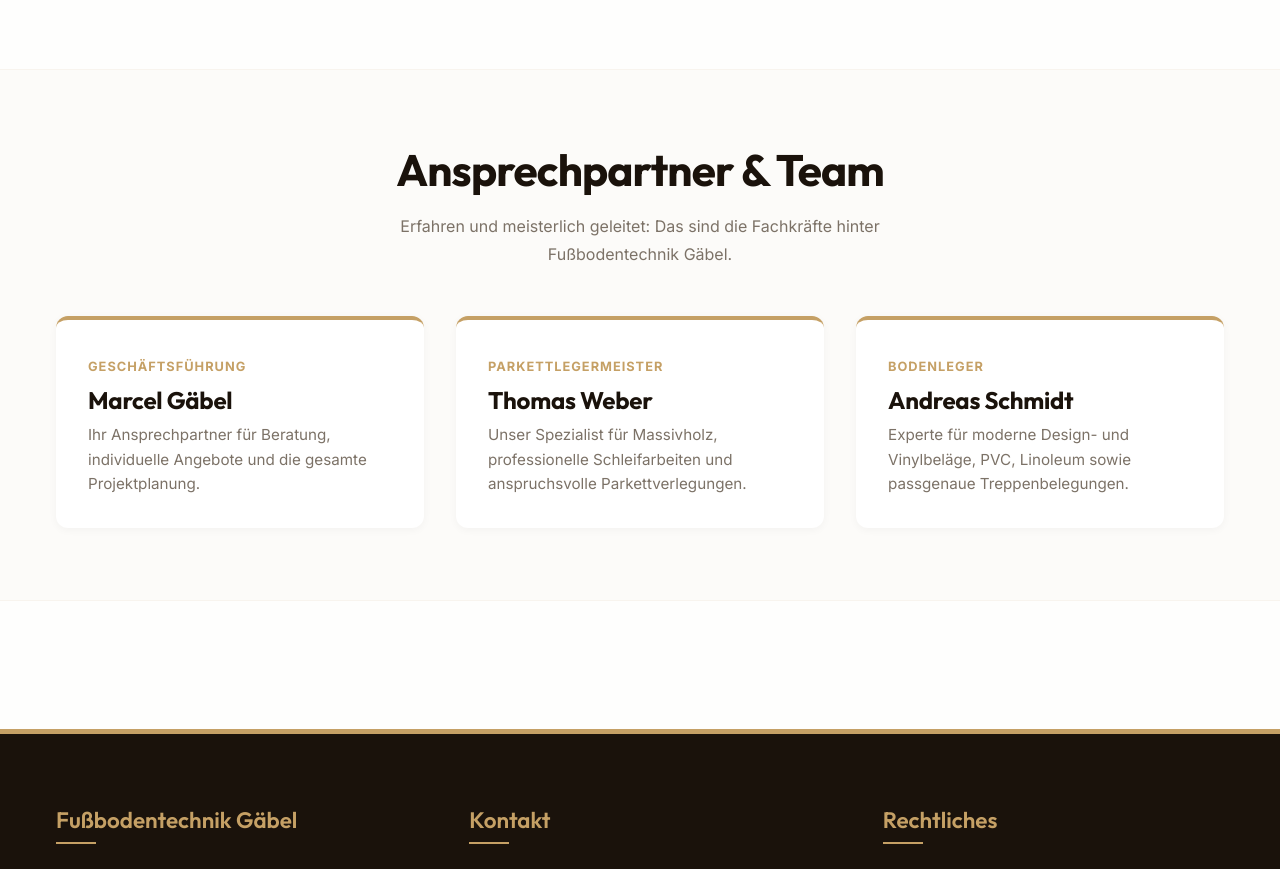
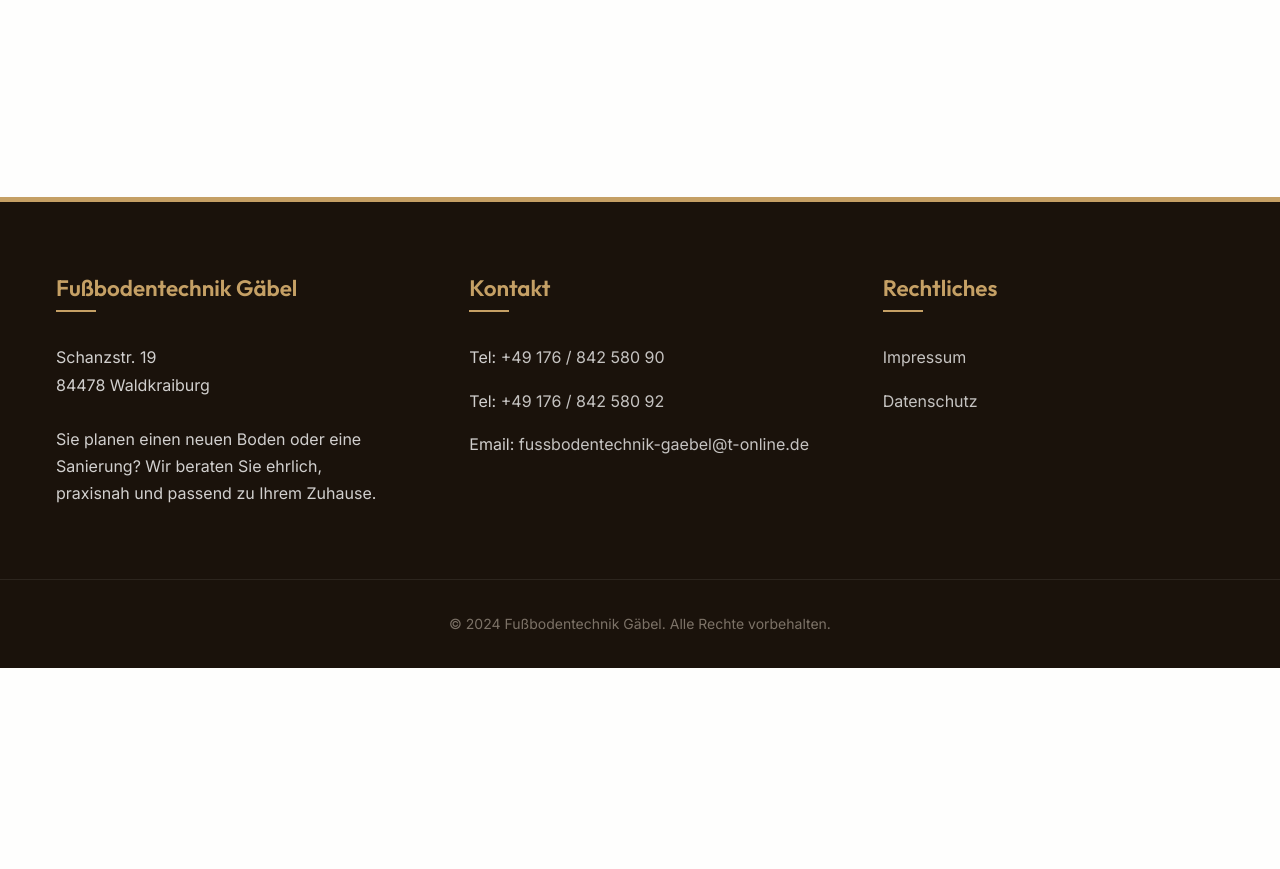
Before and after one commit to adventuresoftimon-2311/Gaebel-fussboden, a website built with Vite: page ueber-uns.html in a window 1280 px wide. Shown: the part 1671-2540 px from the top of the page. After the commit the page ends 2339 px from the top, so only its background shows below. Built offline with nearby package versions, Linux system fonts and the light colour scheme.

Commit message:
remove team section and add new gallery images

```diff
--- a/src/main.js
+++ b/src/main.js
@@ -84,6 +84,11 @@ if (galleryContainer) {
         "IMG_0764.jpg",
         "IMG_0765.jpg",
         "IMG_0766.jpg",
+        "IMG_0770.jpg",
+        "IMG_0771.jpg",
+        "IMG_0772.jpg",
+        "IMG_0773.jpg",
+        "IMG_0774.jpg",
         "a03bb75b-cabd-4f34-a6fa-1a6574043824.jpg",
         "a3309d78-9de6-4e45-ab6f-2ebc9355c203.jpg",
         "a8dd826e-0851-4a18-b71f-60f78ed41e42.jpg",
--- a/ueber-uns.html
+++ b/ueber-uns.html
@@ -88,33 +88,6 @@
             </div>
         </section>
 
-        <!-- Team -->
-        <section style="background-color: var(--color-secondary); padding: var(--spacing-lg) 0; border-top: 1px solid rgba(197,160,101,0.08); border-bottom: 1px solid rgba(197,160,101,0.08);">
-            <div class="container">
-                <h2 style="text-align: center; margin-bottom: 1rem;">Ansprechpartner & Team</h2>
-                <p style="text-align: center; max-width: 600px; margin: 0 auto 3rem; color: var(--color-text-muted);">Erfahren und meisterlich geleitet: Das sind die Fachkräfte hinter Fußbodentechnik Gäbel.</p>
-                <div style="display: grid; grid-template-columns: repeat(auto-fit, minmax(280px, 1fr)); gap: var(--spacing-md);">
-                    <!-- Member 1 -->
-                    <div class="team-card">
-                        <span style="display: inline-block; font-size: 0.8rem; text-transform: uppercase; color: var(--color-accent); font-weight: 700; margin-bottom: 0.5rem; letter-spacing: 1px;">Geschäftsführung</span>
-                        <h3 style="margin: 0 0 0.5rem 0; font-size: 1.5rem; color: var(--color-primary);">Marcel Gäbel</h3>
-                        <p style="color: var(--color-text-muted); font-size: 0.95rem; line-height: 1.6;">Ihr Ansprechpartner für Beratung, individuelle Angebote und die gesamte Projektplanung.</p>
-                    </div>
-                    <!-- Member 2 -->
-                    <div class="team-card">
-                        <span style="display: inline-block; font-size: 0.8rem; text-transform: uppercase; color: var(--color-accent); font-weight: 700; margin-bottom: 0.5rem; letter-spacing: 1px;">Parkettlegermeister</span>
-                        <h3 style="margin: 0 0 0.5rem 0; font-size: 1.5rem; color: var(--color-primary);">Thomas Weber</h3>
-                        <p style="color: var(--color-text-muted); font-size: 0.95rem; line-height: 1.6;">Unser Spezialist für Massivholz, professionelle Schleifarbeiten und anspruchsvolle Parkettverlegungen.</p>
-                    </div>
-                    <!-- Member 3 -->
-                    <div class="team-card">
-                        <span style="display: inline-block; font-size: 0.8rem; text-transform: uppercase; color: var(--color-accent); font-weight: 700; margin-bottom: 0.5rem; letter-spacing: 1px;">Bodenleger</span>
-                        <h3 style="margin: 0 0 0.5rem 0; font-size: 1.5rem; color: var(--color-primary);">Andreas Schmidt</h3>
-                        <p style="color: var(--color-text-muted); font-size: 0.95rem; line-height: 1.6;">Experte für moderne Design- und Vinylbeläge, PVC, Linoleum sowie passgenaue Treppenbelegungen.</p>
-                    </div>
-                </div>
-            </div>
-        </section>
     </main>
 
     <!-- Footer -->
```
Also changed, not shown: public/images/gallery/IMG_0770.jpg (added), public/images/gallery/IMG_0771.jpg (added), public/images/gallery/IMG_0772.jpg (added), public/images/gallery/IMG_0773.jpg (added), public/images/gallery/IMG_0774.jpg (added), public/images/marcel_gaebel.png (deleted), public/images/team_member_2.png (deleted), public/images/team_member_3.png (deleted).
